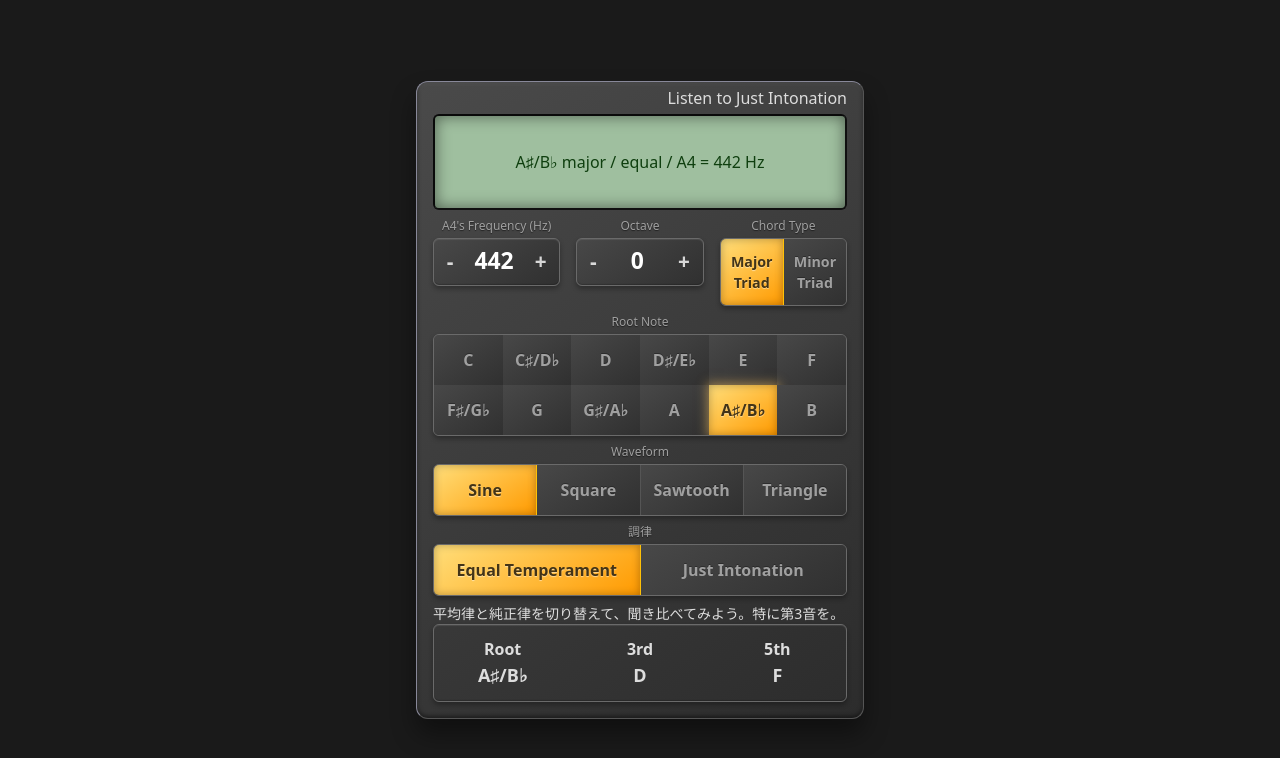
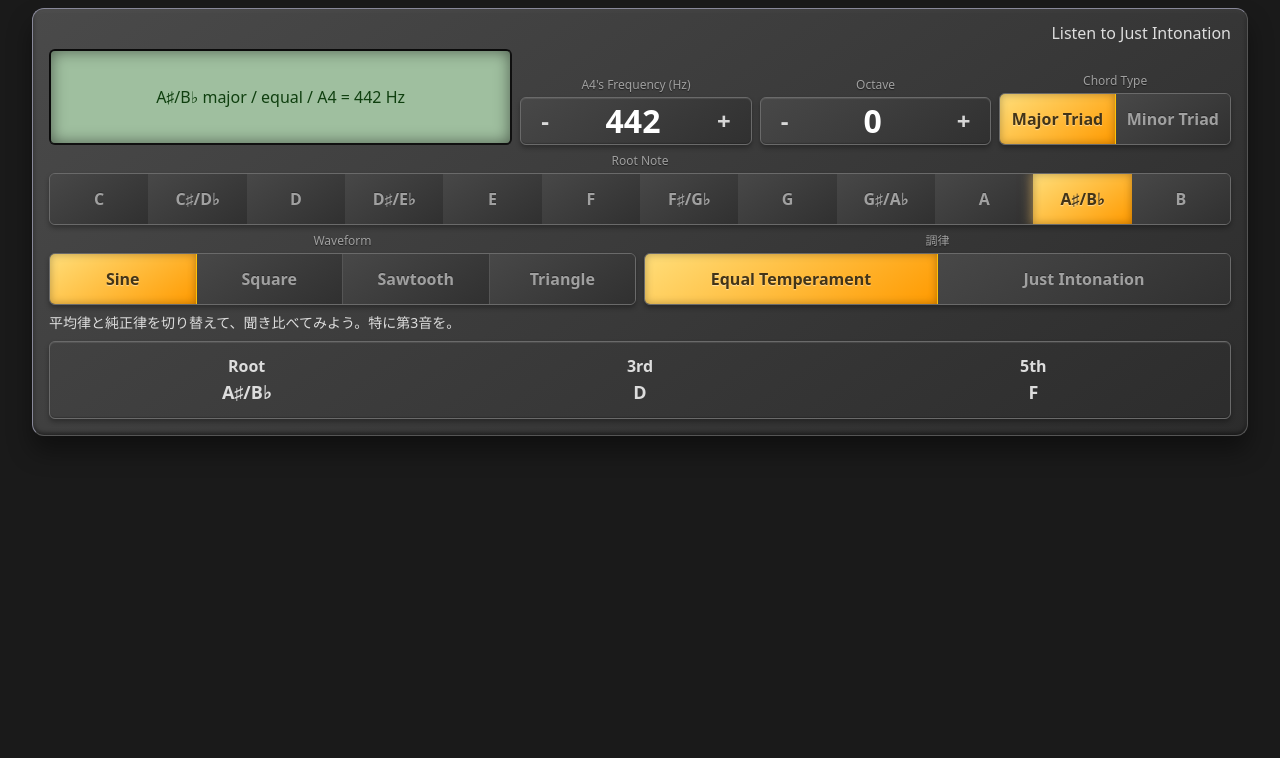
Before and after one commit to Nyoho/just-intonation, a React (Vite) app: page / in a window 1280 px wide. Shown: the top 758 px of the page. Built offline with nearby package versions, Linux system fonts and the light colour scheme.

Commit message:
Implement landscape interface

```diff
--- a/src/App.tsx
+++ b/src/App.tsx
@@ -274,9 +274,9 @@ export default function App() {
   }, [aFrequency, selectedPitch, chordType, mode, octave, waveform])
 
   return (
-    <div className="flex justify-center items-center h-[100dvh] bg-[#1a1a1a] box-border font-sans">
+    <div className="flex justify-center items-center min-h-[100dvh] landscape:items-start landscape:py-2 bg-[#1a1a1a] box-border font-sans overflow-y-auto">
       <div
-        className="rounded-xl px-4 w-full max-w-md"
+        className="rounded-xl px-4 py-2 w-full max-w-md landscape:max-w-none landscape:w-[95vw] landscape:flex landscape:flex-col"
         style={{
           color: '#ddd',
           backgroundImage: 'linear-gradient(145deg, #4a4a4a, #2c2c2c)',
@@ -288,11 +288,19 @@ export default function App() {
       >
 
         <h1 className="text-right py-1">{t('title')}</h1>
-        <div className="mb-2">
+
+        {/* LCD画面 */}
+        <div className="mb-2 landscape:hidden">
           <LcdScreen displayText={`${selectedPitch} ${chordType} / ${mode} / A4 = ${aFrequency} Hz`} />
         </div>
 
-        <div className="grid grid-cols-3 gap-4 mb-2">
+        {/* 縦長時：A4周波数、オクターブ、和音タイプを横1列（3列） */}
+        {/* 横長時：LCD、A4周波数、オクターブ、和音タイプを横1列（4列） */}
+        <div className="grid grid-cols-3 gap-4 mb-2 landscape:grid-cols-[2fr_1fr_1fr_1fr] landscape:gap-2 landscape:items-end">
+          <div className="hidden landscape:block">
+            <LcdScreen displayText={`${selectedPitch} ${chordType} / ${mode} / A4 = ${aFrequency} Hz`} />
+          </div>
+
           <NumericStepper
             value={aFrequency}
             onValueChange={setAFrequency}
@@ -334,14 +342,13 @@ export default function App() {
             onValueChange={(value) => setSelectedPitch(value as string)}
             label={t('rootNote')}
             columns={6}
+            landscapeColumns={12}
           />
         </div>
 
-        <div className="mb-2">
-        </div>
-
-        {/* 波形選択 */}
-        <div className="mb-2">
+        {/* 横長時：波形選択と調律を横1列に */}
+        <div className="mb-2 landscape:grid landscape:grid-cols-2 landscape:gap-2">
+          <div className="mb-2 landscape:mb-0">
             <SegmentedControl
               options={waveforms.map(wave => ({
                 value: wave,
@@ -353,7 +360,6 @@ export default function App() {
             />
           </div>
 
-        <div className="mb-2">
           <SegmentedControl
             options={[
               { value: 'equal', label: t('equalTemperament') },
@@ -365,10 +371,10 @@ export default function App() {
           />
         </div>
 
-        <p className="text-sm truncate">平均律と純正律を切り替えて、聞き比べてみよう。特に第3音を。</p>
+        <p className="text-sm truncate mb-2">平均律と純正律を切り替えて、聞き比べてみよう。特に第3音を。</p>
 
         {/* 各和音（根音・第3音・第5音）のトグルボタン */}
-        <div className="mb-4">
+        <div className="mb-4 landscape:order-last landscape:mb-2">
           <div
             className="col-span-4 flex flex-col items-center"
           >
--- a/src/components/SegmentedControl.tsx
+++ b/src/components/SegmentedControl.tsx
@@ -10,6 +10,7 @@ interface SegmentedControlProps {
   label?: string;
   showSign?: boolean;
   columns?: number;
+  landscapeColumns?: number;
 }
 
 const SegmentedControl = ({
@@ -18,7 +19,8 @@ const SegmentedControl = ({
   onValueChange,
   label,
   showSign = false,
-  columns
+  columns,
+  landscapeColumns
 }: SegmentedControlProps) => {
   const getOptionStyle = (value: string | number): React.CSSProperties => {
     let style: React.CSSProperties = {
@@ -46,6 +48,7 @@ const SegmentedControl = ({
   };
 
   const gridCols = columns ? `repeat(${columns}, 1fr)` : undefined;
+  const landscapeGridCols = landscapeColumns ? `repeat(${landscapeColumns}, 1fr)` : undefined;
 
   return (
     <div className="flex flex-col items-center">
@@ -55,11 +58,12 @@ const SegmentedControl = ({
         </p>
       )}
       <div
-        className="w-full flex flex-wrap rounded-md overflow-hidden border border-solid border-[#6a6a6a] @container"
+        className={`w-full rounded-md overflow-hidden border border-solid border-[#6a6a6a] @container segmented-control-container ${landscapeColumns ? 'has-landscape-cols' : ''}`}
         style={{
           boxShadow: '0 3px 5px rgba(0,0,0,0.3), inset 0 1px 1px rgba(255,255,255,0.1), inset 0 -1px 1px rgba(0,0,0,0.2)',
           display: columns ? 'grid' : 'flex',
-          gridTemplateColumns: gridCols
+          gridTemplateColumns: gridCols,
+          ['--landscape-cols' as string]: landscapeGridCols
         }}
       >
         {options.map((option, i) => (
--- a/src/index.css
+++ b/src/index.css
@@ -8,3 +8,11 @@
 body {
   background-color: #1a1a1a;
 }
+
+/* 横長時のSegmentedControl */
+@media (orientation: landscape) {
+  .segmented-control-container.has-landscape-cols {
+    display: grid !important;
+    grid-template-columns: var(--landscape-cols) !important;
+  }
+}
```
Lines whose indentation alone changed are shown as unchanged.
